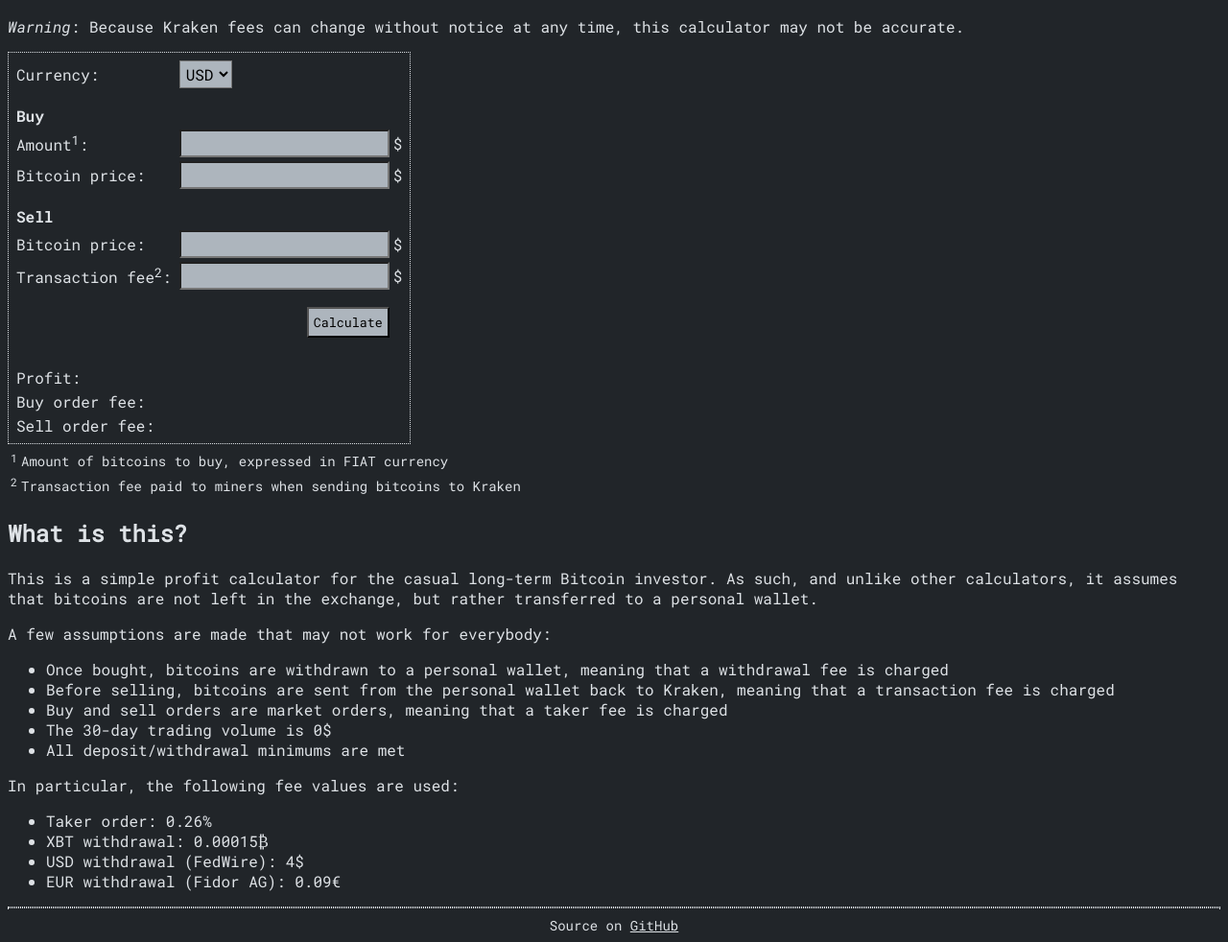
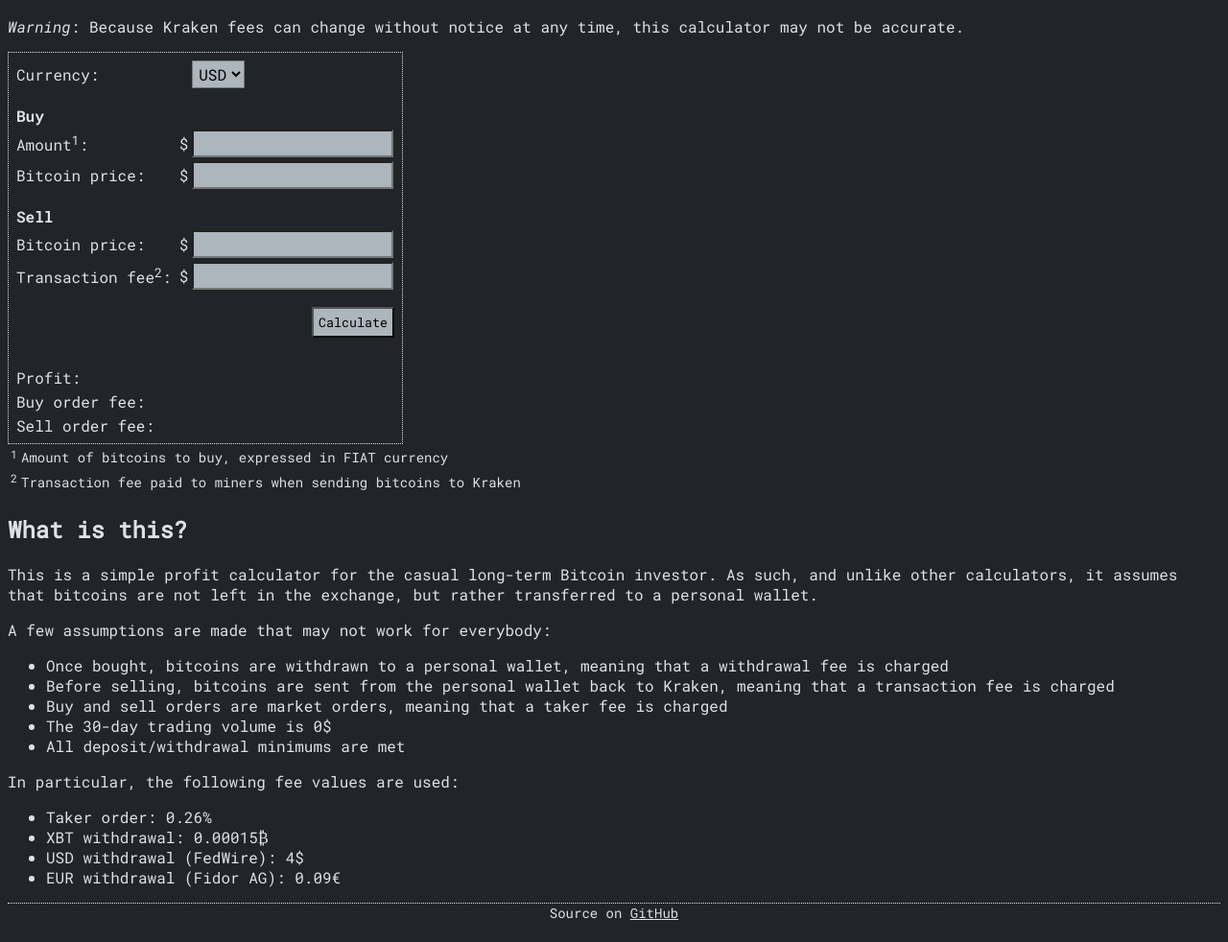
Before and after one commit to kraken-bitcoin-calc/kraken-bitcoin-calc.github.io, a website: page src/index.html in a window 1280 px wide. Shown: the part 55-1037 px from the top of the page at 96% size. Drawn offline with Linux system fonts and the light colour scheme.

Commit message:
Allow number input elements to shrink

```diff
--- a/src/index.html
+++ b/src/index.html
@@ -20,7 +20,7 @@
         <form id="calc">
             <table>
                 <tr>
-                    <td class="space-under"><label for="currency">Currency:</label></td>
+                    <td class="space-under" colspan="2"><label for="currency">Currency:</label></td>
                     <td class="input space-under">
                         <select id="currency" onchange="onSelectCurrency()" autocomplete="off">
                             <option value="usd" selected>USD</option>
@@ -33,29 +33,29 @@
                 </tr>
                 <tr>
                     <td><label for="buy-cost">Amount<sup>1</sup>:</label></td>
+                    <td class="currency-symbol">$</td>
                     <td class="input"><input id="buy-cost" type="number" step="any" autocomplete="off" required></td>
-                    <td class="currency-symbol">$</td>
                 </tr>
                 <tr>
                     <td class="space-under"><label for="buy-price">Bitcoin price:</label></td>
+                    <td class="currency-symbol space-under">$</td>
                     <td class="input space-under"><input id="buy-price" type="number" step="any" autocomplete="off" required></td>
-                    <td class="currency-symbol space-under">$</td>
                 </tr>
                 <tr>
                     <td class="bold" colspan="2">Sell</td>
                 </tr>
                 <tr>
                     <td><label for="sell-price">Bitcoin price:</label></td>
+                    <td class="currency-symbol">$</td>
                     <td class="input"><input id="sell-price" type="number" step="any" autocomplete="off" required></td>
-                    <td class="currency-symbol">$</td>
                 </tr>
                 <tr>
                     <td class="space-under"><label for="sell-tx-fee">Transaction fee<sup>2</sup>:</label></td>
+                    <td class="currency-symbol space-under">$</td>
                     <td class="input space-under"><input id="sell-tx-fee" type="number" step="any" autocomplete="off" required></td>
-                    <td class="currency-symbol space-under">$</td>
                 </tr>
                 <tr>
-                    <td class="space-under"></td>
+                    <td class="space-under" colspan="2"></td>
                     <td id="td-calc-button" class="space-under"><button type="button" onclick="updateResult()">Calculate</button></td>
                 </tr>
             </table>
@@ -105,7 +105,6 @@
         <li>USD withdrawal (FedWire): 4$</li>
         <li>EUR withdrawal (Fidor AG): 0.09€</li>
     </ul>
-    <hr id="footer-sep">
     <div class="footnotes" id="footer">Source on <a href="https://github.com/kraken-bitcoin-calc/kraken-bitcoin-calc.github.io">GitHub</a></div>
     <script src="script.js"></script>
 </body>
--- a/src/style.css
+++ b/src/style.css
@@ -64,6 +64,18 @@
     font-size: 16px;
 }
 
+#calc input[type="number"] {
+    width: 100%;
+}
+
+#calc td.input {
+    padding-right: 10px;
+}
+
+#calc td {
+    white-space: nowrap;
+}
+
 button {
     border-radius: 0px;
     padding: 5px;
@@ -73,8 +85,8 @@
 #calc-container {
     border-style: dotted;
     border-width: 1px;
-    display: inline-block;
     padding: 5px;
+    max-width: 400px;
 }
 
 .bold {
@@ -89,7 +101,7 @@
     font-family: RobotoMonoBoldItalic;
 }
 
-td.input {
+.currency-symbol {
     padding-left: 5px;
 }
 
@@ -128,17 +140,6 @@
 }
 
 #footer {
+    border-top: 1px dotted;
     text-align: center;
 }
-
-#footer-sep {
-    height: 0px;
-    border-style: dotted;
-}
-
-/* Reduce input width on smartphones to prevent wrapping */
-@media (max-width: 576px) {
-    input {
-        max-width: 135px;
-    }
-}
```
